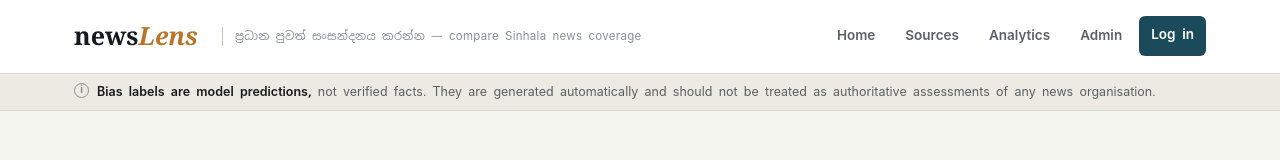
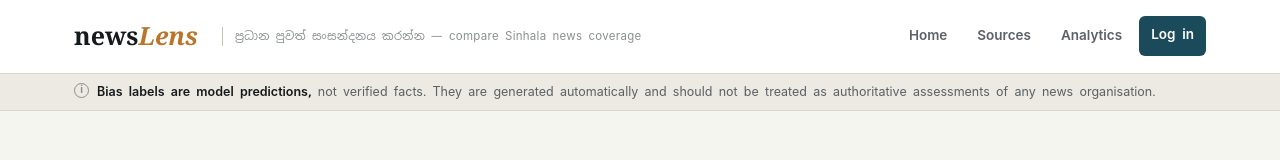
Before and after one commit to Newslens-lk/Web-app, a Next.js app in the folder frontend/: page /account in a window 1280 px wide. Shown: the top 160 px of the page. Built offline with nearby package versions, Linux system fonts and the light colour scheme; no server answers.

Commit message:
Update Nav.tsx

```diff
--- a/frontend/src/components/Nav.tsx
+++ b/frontend/src/components/Nav.tsx
@@ -11,7 +11,6 @@ const links = [
   { href: "/", label: "Home" },
   { href: "/sources", label: "Sources" },
   { href: "/analytics", label: "Analytics" },
-  { href: "/admin", label: "Admin" },
 ];
 
 export function Nav() {
@@ -29,7 +28,9 @@ export function Nav() {
 
   return (
     <nav aria-label="Primary" className="ml-auto flex flex-wrap gap-1">
-      {links.map((link) => {
+      {[...links, ...(user
+        ? [{ href: user.role === "admin" ? "/admin" : "/account", label: user.role === "admin" ? "Admin" : "Account" }]
+        : [])].map((link) => {
         const active =
           link.href === "/"
             ? pathname === "/"
```
